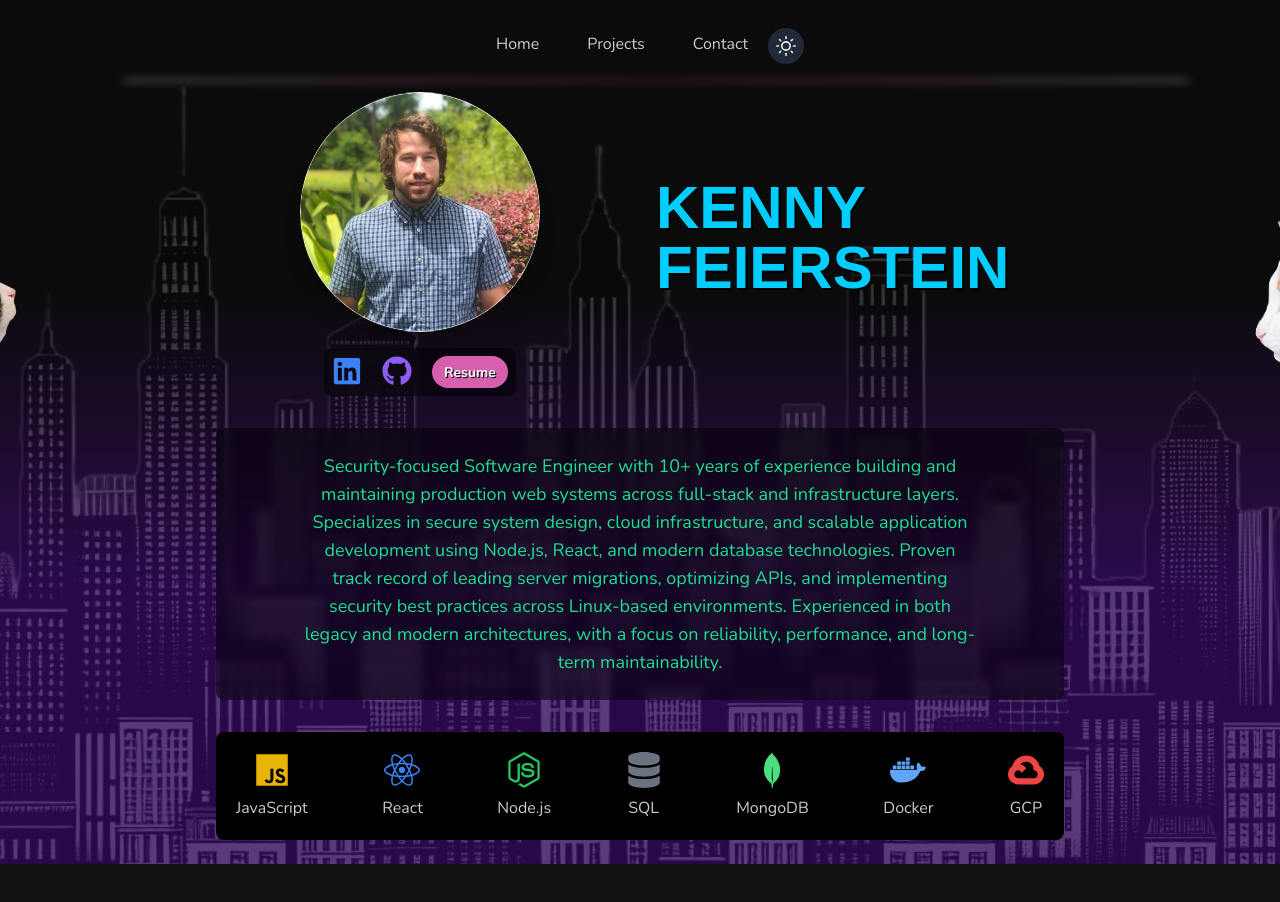
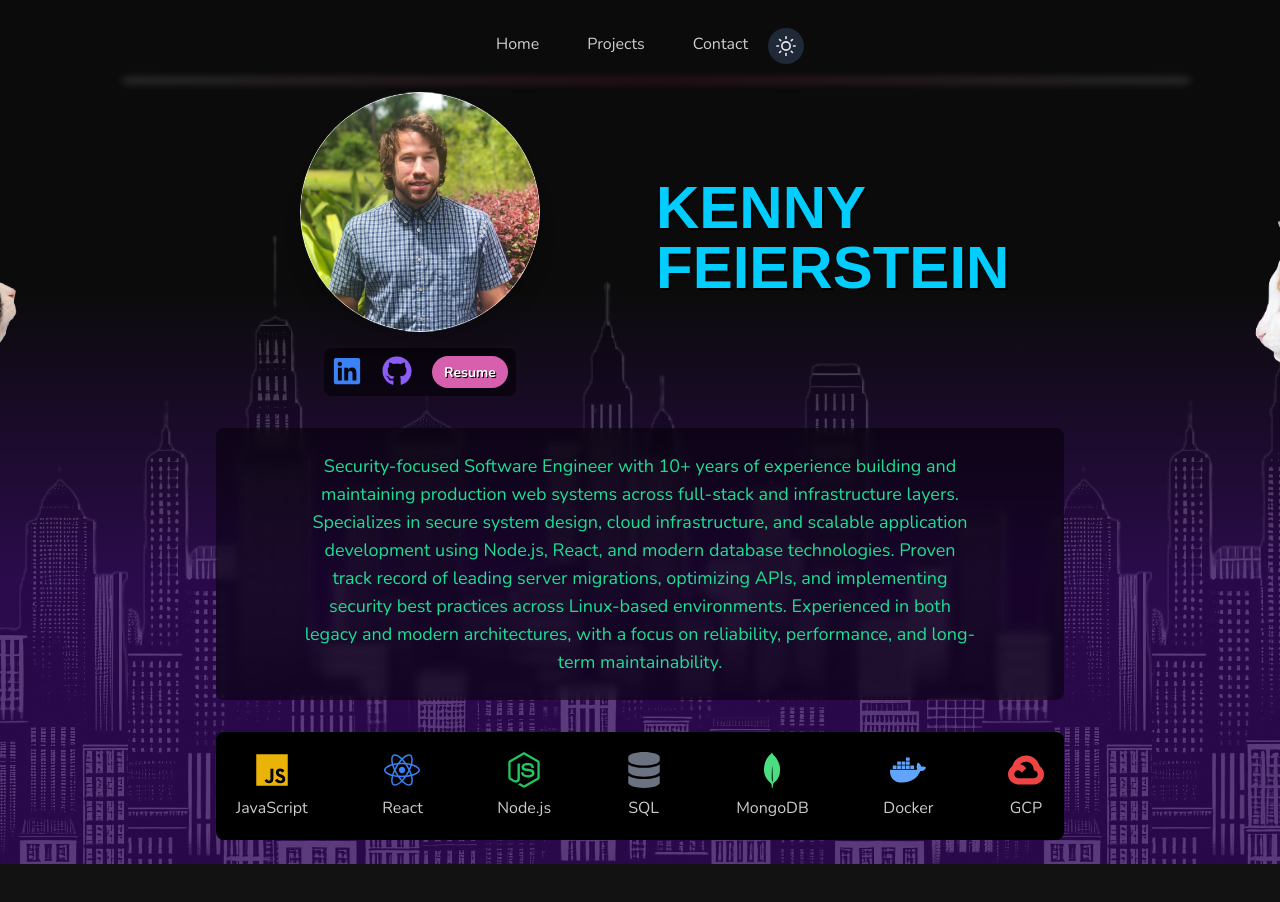
Before and after one commit to Feierstein1/ProfilePage, a Next.js app: page / in a window 1280 px wide. Shown: the top 902 px of the page. Built offline with nearby package versions, Linux system fonts and the light colour scheme; a web font is replaced by a local one.

Commit message:
removed error tailwind code

```diff
--- a/src/app/contact/page.tsx
+++ b/src/app/contact/page.tsx
@@ -2,7 +2,7 @@ import Contact from '../../components/contact/Contact';
 
 const ContactPage = () => {
   return (
-    <div className="flex flex-col items-centerspace-y-6 inset-0 bg-city bg-center mix-blend-overlay">
+    <div className="flex flex-col bg-city bg-center mix-blend-overlay">
       <Contact />
     </div>
   );
--- a/src/app/page.tsx
+++ b/src/app/page.tsx
@@ -4,12 +4,7 @@ import Profile from '../components/profile/Profile'
 
 const Home = () => {
   return (
-    <div className="flex flex-col items-centerspace-y-6 inset-0 bg-city bg-top mix-blend-overlay" style={{
-        backgroundImage: "url('/city-background.jpg')",
-        backgroundSize: "cover",
-        backgroundPosition: "center",
-        minHeight: "100vh",
-      }}>
+    <div className="flex flex-col inset-0 bg-city bg-top mix-blend-overlay">
         <Profile/>
     </div>
   );
--- a/src/app/projects/page.tsx
+++ b/src/app/projects/page.tsx
@@ -2,7 +2,7 @@ import Projects from '../../components/projects/Projects';
 
 const ProjectsPage = () => {
   return (
-    <div className="flex flex-col items-centerspace-y-6 inset-0 bg-city bg-repeat-x bg-bottom mix-blend-overlay">
+    <div className="flex flex-col inset-0 bg-city bg-repeat-x bg-bottom mix-blend-overlay">
       <Projects />
     </div>
   );
--- a/src/app/resume/page.tsx
+++ b/src/app/resume/page.tsx
@@ -2,7 +2,7 @@ import Resume from '../../components/resume/Resume';
 
 const ResumePage = () => {
   return (
-    <div className="flex flex-col items-centerspace-y-6 inset-0 bg-city bg-repeat-x bg-bottom mix-blend-overlay">
+    <div className="flex flex-col inset-0 bg-city bg-repeat-x bg-bottom mix-blend-overlay">
       <Resume />
     </div>
   );
--- a/tailwind.config.ts
+++ b/tailwind.config.ts
@@ -56,7 +56,7 @@ export default {
         buttonHoverBg: "var(--button-hover-bg)",
       },
       backgroundImage: {
-        'city': "url('/public/city-background.jpg')"
+        'city': "url('/city-background.jpg')"
       },
       fontFamily: {
         sans: ['Poppins', 'sans-serif'],
```
